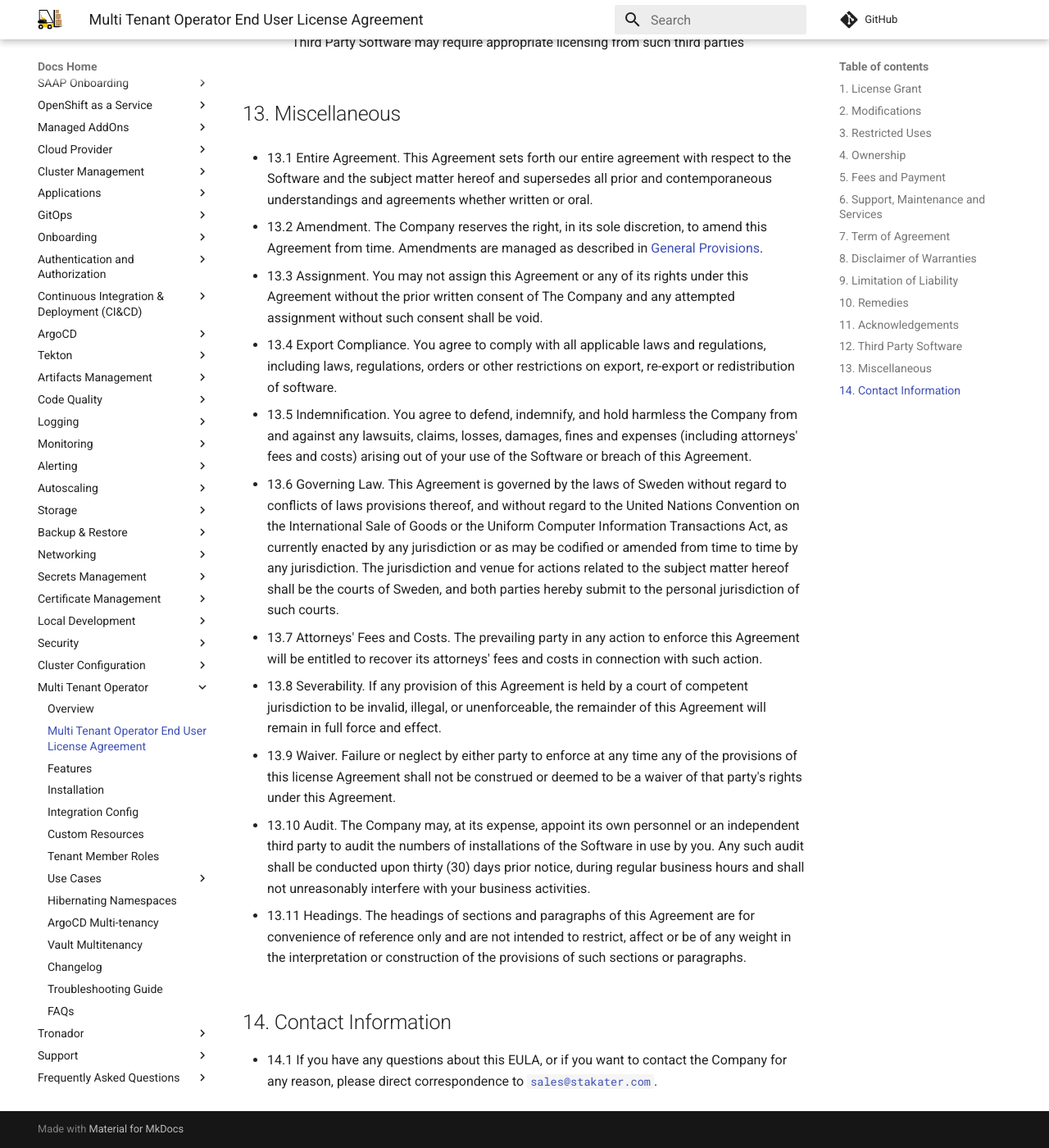
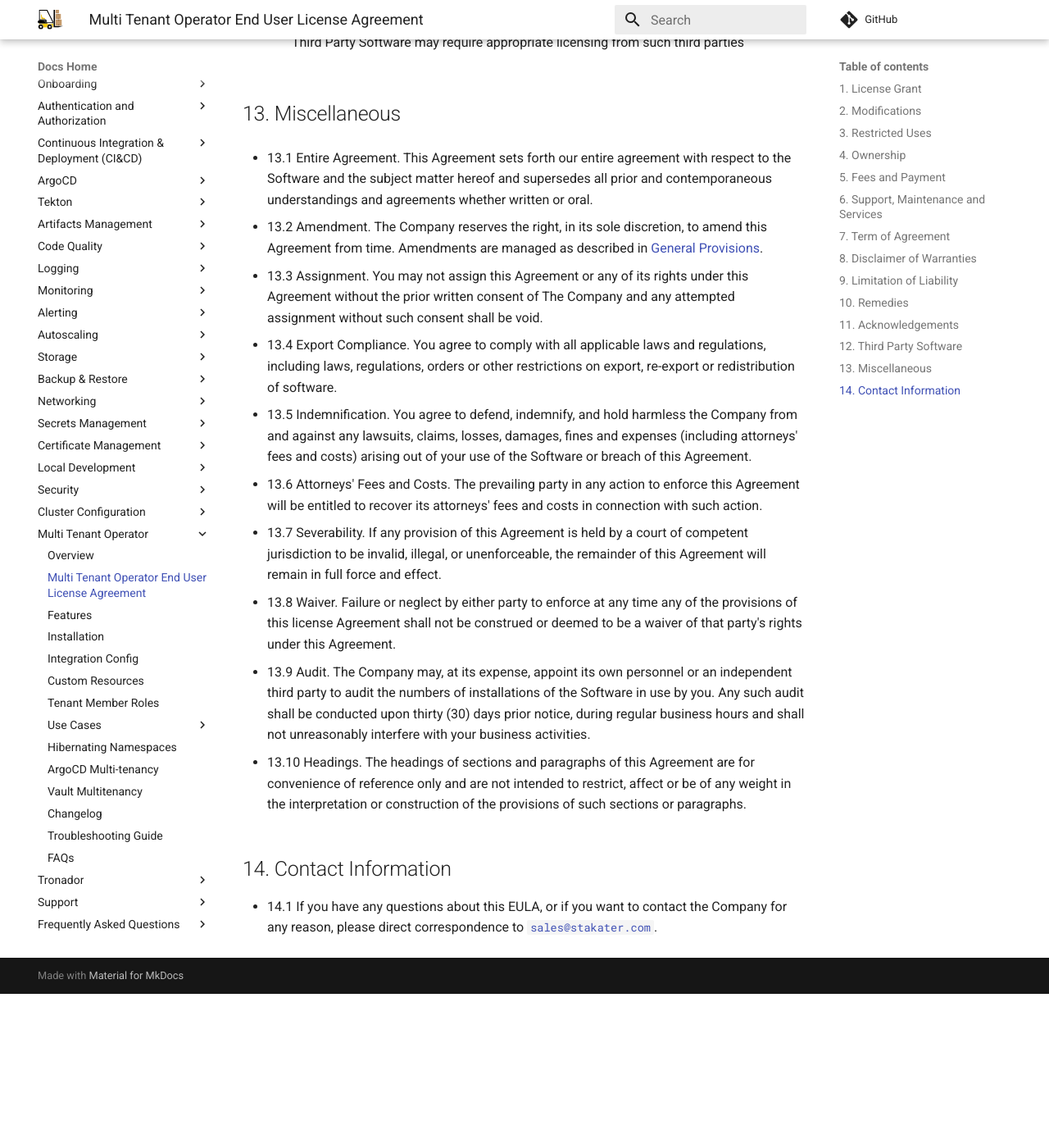
Before and after one commit to stakater/stakater-docs, an MkDocs documentation site: the page built from docs/content/sre/multi-tenant-operator/eula.md, in a window 1280 px wide and 1400 px high, scrolled down 5028 px. Shown: the whole window at 82% size. Built offline with MkDocs 1.6.1 and Material for MkDocs 9.7.7, drawn with Linux system fonts in a browser that asks for light colours; comment, search, counter and statistics services are not loaded; after the commit the page ends 6240 px from its top, so only the background shows below that.

Commit message:
EULA update

```diff
--- a/docs/content/sre/multi-tenant-operator/eula.md
+++ b/docs/content/sre/multi-tenant-operator/eula.md
@@ -122,17 +122,15 @@ In order to use the Software under this Agreement, you must receive a license ke
 
 - 13.5 Indemnification. You agree to defend, indemnify, and hold harmless the Company from and against any lawsuits, claims, losses, damages, fines and expenses (including attorneys' fees and costs) arising out of your use of the Software or breach of this Agreement.
 
-- 13.6 Governing Law. This Agreement is governed by the laws of Sweden without regard to conflicts of laws provisions thereof, and without regard to the United Nations Convention on the International Sale of Goods or the Uniform Computer Information Transactions Act, as currently enacted by any jurisdiction or as may be codified or amended from time to time by any jurisdiction. The jurisdiction and venue for actions related to the subject matter hereof shall be the courts of Sweden, and both parties hereby submit to the personal jurisdiction of such courts.
+- 13.6 Attorneys' Fees and Costs. The prevailing party in any action to enforce this Agreement will be entitled to recover its attorneys' fees and costs in connection with such action.
 
-- 13.7 Attorneys' Fees and Costs. The prevailing party in any action to enforce this Agreement will be entitled to recover its attorneys' fees and costs in connection with such action.
+- 13.7 Severability. If any provision of this Agreement is held by a court of competent jurisdiction to be invalid, illegal, or unenforceable, the remainder of this Agreement will remain in full force and effect.
 
-- 13.8 Severability. If any provision of this Agreement is held by a court of competent jurisdiction to be invalid, illegal, or unenforceable, the remainder of this Agreement will remain in full force and effect.
+- 13.8 Waiver. Failure or neglect by either party to enforce at any time any of the provisions of this license Agreement shall not be construed or deemed to be a waiver of that party's rights under this Agreement.
 
-- 13.9 Waiver. Failure or neglect by either party to enforce at any time any of the provisions of this license Agreement shall not be construed or deemed to be a waiver of that party's rights under this Agreement.
+- 13.9 Audit. The Company may, at its expense, appoint its own personnel or an independent third party to audit the numbers of installations of the Software in use by you. Any such audit shall be conducted upon thirty (30) days prior notice, during regular business hours and shall not unreasonably interfere with your business activities.
 
-- 13.10 Audit. The Company may, at its expense, appoint its own personnel or an independent third party to audit the numbers of installations of the Software in use by you. Any such audit shall be conducted upon thirty (30) days prior notice, during regular business hours and shall not unreasonably interfere with your business activities.
-
-- 13.11 Headings. The headings of sections and paragraphs of this Agreement are for convenience of reference only and are not intended to restrict, affect or be of any weight in the interpretation or construction of the provisions of such sections or paragraphs.
+- 13.10 Headings. The headings of sections and paragraphs of this Agreement are for convenience of reference only and are not intended to restrict, affect or be of any weight in the interpretation or construction of the provisions of such sections or paragraphs.
 
 ## 14. Contact Information
 
```
